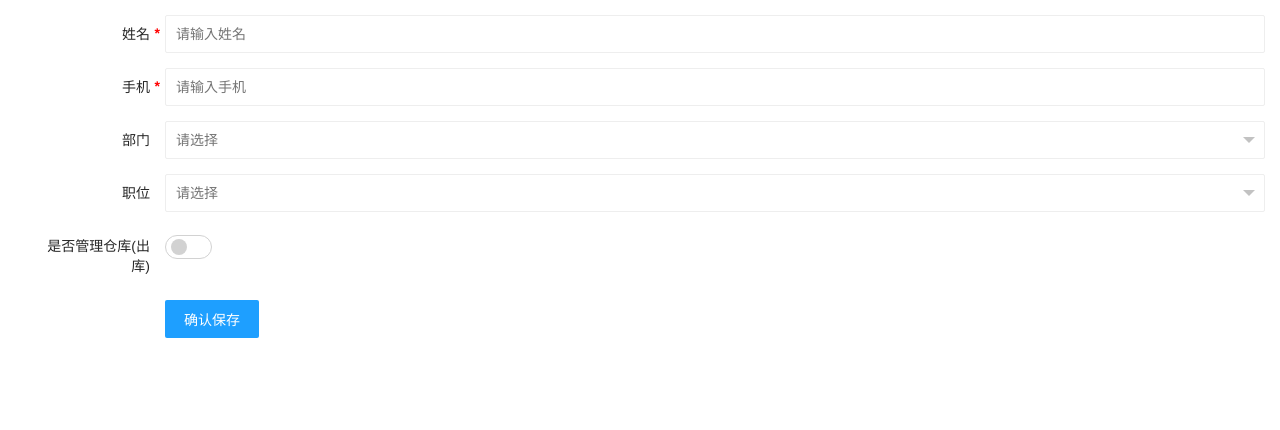
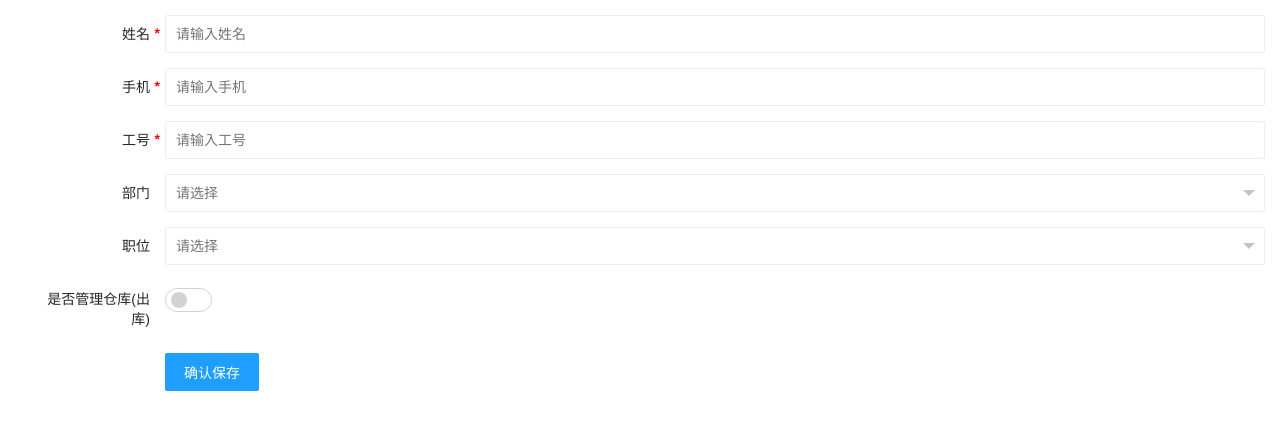
Before and after one commit to taoweidegit/wwms, a Flask app: page /user/page/adding in a window 1280 px wide. Shown: the top 430 px of the page. Run offline with Flask 3, Linux system fonts and the light colour scheme; data that the repository does not hold is empty.

```diff
--- a/main.py
+++ b/main.py
@@ -622,8 +622,16 @@ def get_warehouse():
     return jsonify(response)
 
 
-@app.route('/user/add', endpoint="/user/add_user")
+@app.route('/user/add', methods=["POST"], endpoint="/user/add_user")
 def add_user():
+    username = request.json.get("username")
+    phone = request.json.get("phone")
+    eid = request.json.get("eid")
+    department = int(request.json.get("department"))
+    role = int(request.json.get("role"))
+    is_warehouse_admin = request.json.get("is_warehouse_admin")
+    warehouse = request.json.get("warehouse")
+    print(len(warehouse))
     return jsonify(code=Response.ok)
 
 
--- a/templates/add_or_edit_user.html
+++ b/templates/add_or_edit_user.html
@@ -26,6 +26,12 @@
         <label class="layui-form-label required">手机</label>
         <div class="layui-input-block">
             <input type="text" name="phone" lay-verify="required" lay-reqtext="手机不能为空" placeholder="请输入手机" value="" class="layui-input">
+        </div>
+    </div>
+    <div class="layui-form-item">
+        <label class="layui-form-label required">工号</label>
+        <div class="layui-input-block">
+            <input type="text" name="eid" lay-verify="required" lay-reqtext="工号不能为空" placeholder="请输入工号" value="" class="layui-input">
         </div>
     </div>
     <div class="layui-form-item">
@@ -126,6 +132,7 @@
                 type: "POST",
                 url: "{{ url_for('/user/add_user') }}",
                 data: JSON.stringify(post_data),
+                contentType: "application/json",
                 success: function(result) {
 
                 }
```
